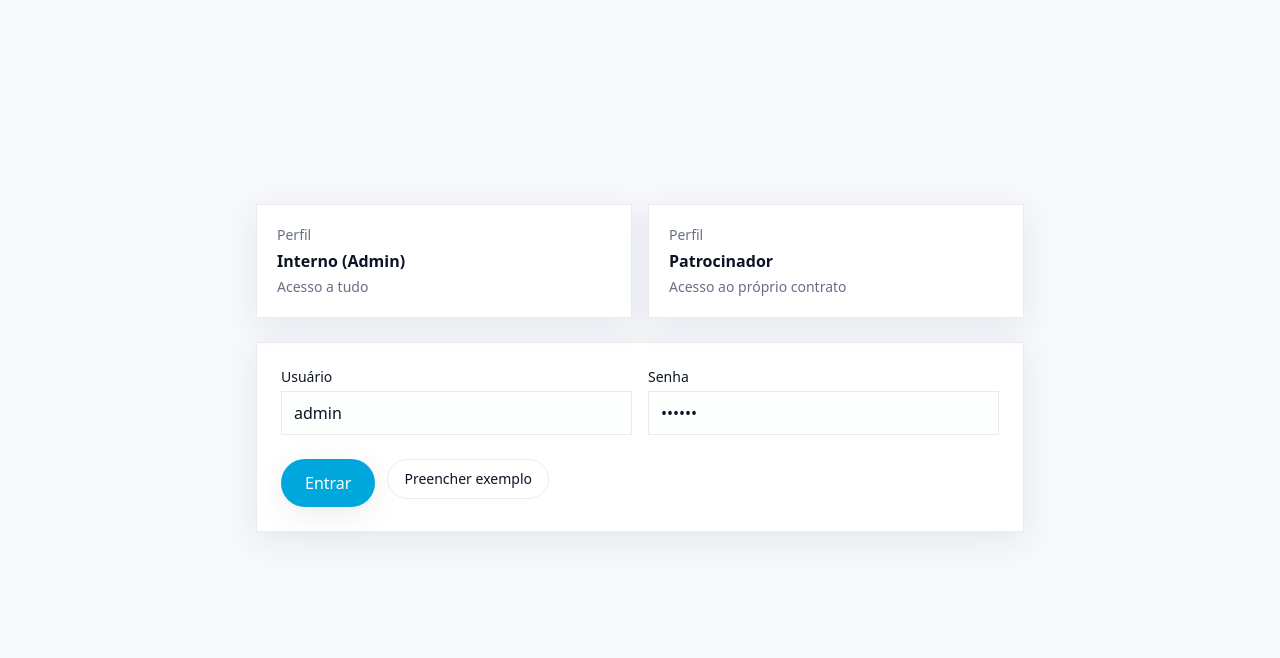
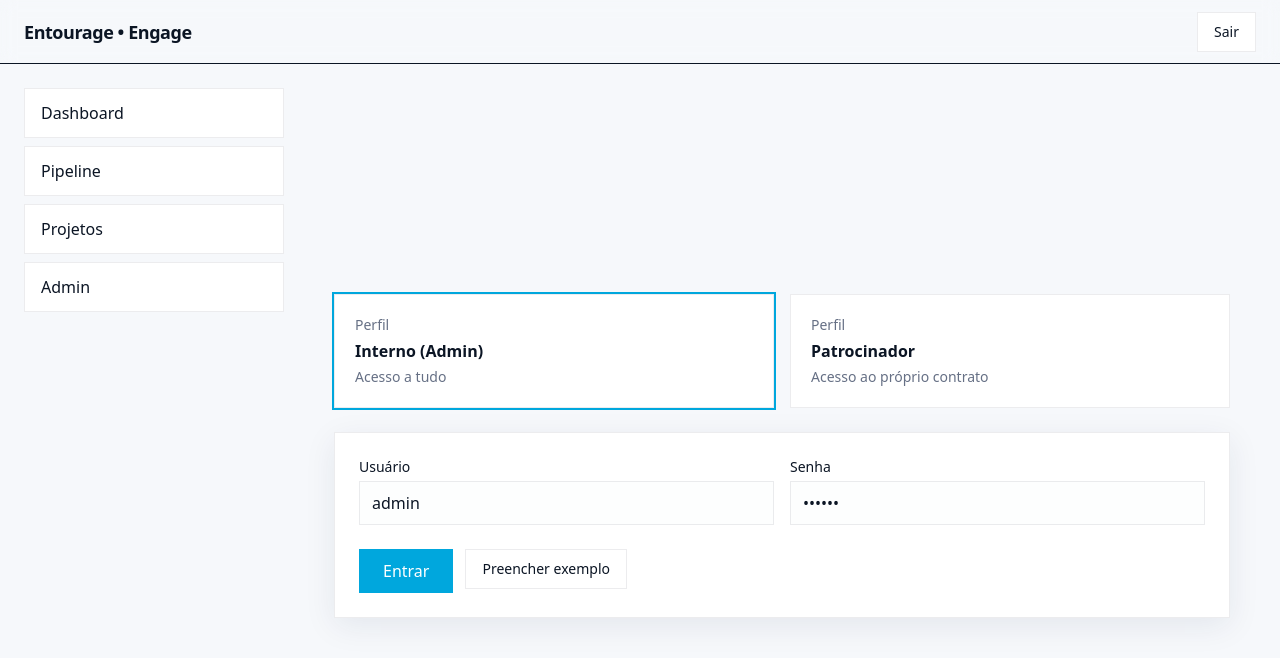
Before and after one commit to jay-psf/jay-psf-engage-dashboard-template, a Next.js app: page /login in a window 1280 px wide. Shown: the top 658 px of the page. Built offline with nearby package versions, Linux system fonts and the light colour scheme; no server answers.

Commit message:
feat: auth por cookie + middleware, layout com tema e logo sponsor, UI padronizada e login final

```diff
--- a/app/api/auth/route.ts
+++ b/app/api/auth/route.ts
@@ -3,20 +3,17 @@ import { NextRequest, NextResponse } from "next/server";
 export async function POST(req: NextRequest) {
   const { role, brand } = await req.json();
 
-  // Validação mínima de demo
   if (role !== "admin" && role !== "sponsor") {
     return NextResponse.json({ ok: false, error: "invalid role" }, { status: 400 });
   }
 
   const res = NextResponse.json({ ok: true });
-
-  // 7 dias
+  // 7 dias, httpOnly
   res.cookies.set("role", role, { httpOnly: true, sameSite: "lax", path: "/", maxAge: 60*60*24*7 });
   if (role === "sponsor") {
     res.cookies.set("brand", brand || "heineken", { httpOnly: true, sameSite: "lax", path: "/", maxAge: 60*60*24*7 });
   } else {
     res.cookies.set("brand", "", { path: "/", maxAge: 0 });
   }
-
   return res;
 }
--- a/app/layout.tsx
+++ b/app/layout.tsx
@@ -1,14 +1,31 @@
-import "../styles/globals.css";
-import "../styles/tokens.css";
+import "./styles/globals.css";
+import "./styles/tokens.css";
 import type { Metadata } from "next";
+import { cookies } from "next/headers";
+import Sidebar from "@/components/ui/Sidebar";
+import Topbar from "@/components/ui/Topbar";
 
-export const metadata: Metadata = { title: "Engage Dashboard" };
+export const metadata: Metadata = {
+  title: "Engage Dashboard",
+  description: "Patrocínios & Ativações",
+};
 
 export default function RootLayout({ children }: { children: React.ReactNode }) {
+  const roleCookie = cookies().get("role")?.value as "admin" | "sponsor" | undefined;
+  const brand = cookies().get("brand")?.value || "heineken";
+  const role: "admin" | "sponsor" = roleCookie === "sponsor" ? "sponsor" : "admin";
+  const isSponsor = role === "sponsor";
+  const htmlTheme = isSponsor ? "dark" : "light";
+  const brandLogo = isSponsor ? ("/logos/heineken.png" /* ou .jpg/.svg, ajuste se precisar */) : undefined;
+
   return (
-    <html lang="pt-BR">
+    <html lang="pt-BR" data-theme={htmlTheme}>
       <body className="min-h-screen bg-[var(--bg)] text-[var(--text)]">
-        {children}
+        <Topbar role={role} brandLogo={brandLogo} />
+        <div className="mx-auto grid max-w-screen-2xl grid-cols-[260px,1fr] gap-6 p-6">
+          <Sidebar role={role} brand={brand} />
+          <main className="min-h-[70vh]">{children}</main>
+        </div>
       </body>
     </html>
   );
--- a/app/login/login-form.tsx
+++ b/app/login/login-form.tsx
@@ -9,20 +9,16 @@ export default function LoginForm() {
   const [username, setUsername] = useState("");
   const [password, setPassword] = useState("");
 
-  // preenche exemplo pra facilitar teste
-  useEffect(() => {
-    setUsername("admin");
-    setPassword("123456");
-  }, []);
+  // Preenche exemplo pra facilitar demo
+  useEffect(() => { setUsername("admin"); setPassword("123456"); }, []);
 
   function resolveBrandFromUser(u: string): string {
-    // Regras simples de demo: "sponsor" => heineken; senão acme
+    // Regra simples de demo
     return u.toLowerCase() === "sponsor" ? "heineken" : "acme";
   }
 
   async function onSubmit(e: React.FormEvent) {
     e.preventDefault();
-    // validação simples de demo
     const ok =
       (role === "admin" && username === "admin" && password === "123456") ||
       (role === "sponsor" && username === "sponsor" && password === "000000");
@@ -33,32 +29,24 @@ export default function LoginForm() {
     }
 
     const brand = role === "sponsor" ? resolveBrandFromUser(username) : undefined;
+    await fetch("/api/auth", {
+      method: "POST",
+      headers: {"Content-Type": "application/json"},
+      body: JSON.stringify({ role, brand }),
+    });
 
-    // guarda sessão no localStorage
-    const session = { role, brand, username };
-    window.localStorage.setItem("session", JSON.stringify(session));
-
-    // ajusta tema (patrocinador = dark)
-    const html = document.documentElement;
-    if (role === "sponsor") html.setAttribute("data-theme", "dark");
-    else html.removeAttribute("data-theme");
-
-    // redireciona
-    if (role === "sponsor") {
-      window.location.href = `/sponsor/${brand}/overview`;
-    } else {
-      window.location.href = "/";
-    }
+    // Redireciona pelo perfil
+    if (role === "sponsor") window.location.href = `/sponsor/${brand}/overview`;
+    else window.location.href = "/";
   }
 
   return (
-    <main className="min-h-[calc(100vh-64px)] grid place-items-center">
-      <div className="w-full max-w-3xl space-y-6">
+    <div className="space-y-6">
       <div className="grid md:grid-cols-2 gap-4">
         <button
-            onClick={() => setRole("admin")}
-            className={`rounded-2xl border p-5 text-left bg-card border-border shadow-soft ${
-              role === "admin" ? "ring-2 ring-accent" : ""
+          onClick={() => { setRole("admin"); setUsername("admin"); setPassword("123456"); }}
+          className={`rounded-2xl border p-5 text-left bg-card border-border hover:shadow-soft transition ${
+            role === "admin" ? "ring-2 ring-[var(--accent)]" : ""
           }`}
         >
           <div className="text-sm text-muted">Perfil</div>
@@ -67,9 +55,9 @@ export default function LoginForm() {
         </button>
 
         <button
-            onClick={() => setRole("sponsor")}
-            className={`rounded-2xl border p-5 text-left bg-card border-border shadow-soft ${
-              role === "sponsor" ? "ring-2 ring-accent" : ""
+          onClick={() => { setRole("sponsor"); setUsername("sponsor"); setPassword("000000"); }}
+          className={`rounded-2xl border p-5 text-left bg-card border-border hover:shadow-soft transition ${
+            role === "sponsor" ? "ring-2 ring-[var(--accent)]" : ""
           }`}
         >
           <div className="text-sm text-muted">Perfil</div>
@@ -87,6 +75,7 @@ export default function LoginForm() {
               onChange={(e) => setUsername(e.target.value)}
               className="w-full h-11 rounded-xl border border-border bg-surface px-3"
               placeholder={role === "admin" ? "admin" : "sponsor"}
+              autoComplete="username"
             />
           </label>
           <label className="block">
@@ -97,6 +86,7 @@ export default function LoginForm() {
               className="w-full h-11 rounded-xl border border-border bg-surface px-3"
               placeholder={role === "admin" ? "123456" : "000000"}
               type="password"
+              autoComplete="current-password"
             />
           </label>
         </div>
@@ -110,6 +100,5 @@ export default function LoginForm() {
         </div>
       </form>
     </div>
-    </main>
   );
 }
--- /dev/null
+++ b/app/styles/globals.css
@@ -0,0 +1,7 @@
+@tailwind base;
+@tailwind components;
+@tailwind utilities;
+
+@import "./tokens.css";
+
+html, body { background: var(--bg); color: var(--text); }
--- /dev/null
+++ b/app/styles/tokens.css
@@ -0,0 +1,22 @@
+:root {
+  --accent: #00A7DD;        /* cor de ação */
+  --bg: #F6F8FB;            /* fundo claro */
+  --card: #FFFFFF;          /* cartões */
+  --text: #0B1524;          /* texto */
+  --muted: #667085;         /* texto secundário */
+  --border-color: rgba(16,24,40,0.08);
+}
+:root[data-theme="dark"] {
+  --accent: #00A7DD;
+  --bg: #0B1220;            /* fundo escuro */
+  --card: #111827;          /* cartões escuros */
+  --text: #E6E8EC;
+  --muted: #9BA3AF;
+  --border-color: rgba(255,255,255,0.10);
+}
+.border { border: 1px solid var(--border-color); }
+.bg-card { background: var(--card); }
+.bg-surface { background: color-mix(in oklab, var(--card) 82%, var(--bg)); }
+.text-muted { color: var(--muted); }
+.bg-[var(--accent)] { background: var(--accent); }
+.shadow-soft { box-shadow: 0 8px 30px rgba(2, 32, 71, .08); }
--- a/components/ui/Button.tsx
+++ b/components/ui/Button.tsx
@@ -1,20 +1,23 @@
 "use client";
 import clsx from "clsx";
+import React from "react";
+
 type Props = React.ButtonHTMLAttributes<HTMLButtonElement> & {
   variant?: "solid" | "outline" | "ghost";
-  size?: "sm" | "md" | "lg";
+  size?: "md" | "lg";
 };
-export default function Button({ className, variant="solid", size="md", ...props }: Props) {
-  const base = "inline-flex items-center justify-center font-medium transition-all active:scale-[.98] rounded-full";
+
+export default function Button({ className, variant="solid", size="md", ...rest }: Props) {
+  const base = "inline-flex items-center justify-center rounded-xl font-medium transition outline-none";
   const sizes = {
-    sm: "px-3 h-9 text-sm",
-    md: "px-4 h-10 text-sm",
-    lg: "px-5 h-12 text-base"
-  }[size];
-  const styles = {
-    solid: "bg-accent text-white shadow-soft hover:bg-accent-strong",
-    outline: "border border-border text-text hover:bg-surface",
-    ghost: "text-text hover:bg-surface"
-  }[variant];
-  return <button className={clsx(base, sizes, styles, className)} {...props} />;
+    md: "h-10 px-4 text-sm",
+    lg: "h-11 px-6 text-base",
+  } as const;
+  const variants = {
+    solid: "bg-[var(--accent)] text-white hover:opacity-90",
+    outline: "border border-border bg-card hover:shadow-soft",
+    ghost: "hover:bg-surface",
+  } as const;
+
+  return <button className={clsx(base, sizes[size], variants[variant], className)} {...rest} />;
 }
--- a/components/ui/Sidebar.tsx
+++ b/components/ui/Sidebar.tsx
@@ -1,49 +1,38 @@
 "use client";
 import Link from "next/link";
-import { useEffect, useState } from "react";
 
-type Session = { role?: "admin" | "sponsor"; brand?: string };
-
-function readSession(): Session {
-  try { const raw = localStorage.getItem("session"); return raw ? JSON.parse(raw) : {}; }
-  catch { return {}; }
+function Item({ href, children }: { href: string; children: React.ReactNode }) {
+  return (
+    <Link
+      href={href}
+      className="block rounded-xl border border-border bg-card px-4 py-3 hover:shadow-soft transition"
+    >
+      {children}
+    </Link>
+  );
 }
 
-export default function Sidebar() {
-  const [s, setS] = useState<Session>({});
-  useEffect(() => setS(readSession()), []);
-
-  const isSponsor = s.role === "sponsor";
-  const brand = (s.brand || "acme").toLowerCase();
-
-  const adminNav = [
-    { href: "/", label: "Dashboard" },
-    { href: "/pipeline", label: "Pipeline" },
-    { href: "/projetos", label: "Projetos" },
-    { href: "/admin", label: "Admin" },
-  ];
-
-  const sponsorNav = [
-    { href: `/sponsor/${brand}/overview`, label: "Overview" },
-    { href: `/sponsor/${brand}/results`, label: "Resultados" },
-    { href: `/sponsor/${brand}/financials`, label: "Financeiro" },
-  ];
-
-  const items = isSponsor ? sponsorNav : [...adminNav, ...sponsorNav];
-
+export default function Sidebar({ role, brand }: { role: "admin"|"sponsor"; brand?: string }) {
+  const isSponsor = role === "sponsor";
   return (
-    <aside className="w-[260px] shrink-0">
-      <nav className="space-y-3">
-        {items.map((i) => (
-          <Link
-            key={i.href}
-            href={i.href}
-            className="block rounded-xl border border-border bg-card px-4 py-3 hover:shadow-soft transition"
-          >
-            {i.label}
-          </Link>
-        ))}
-      </nav>
+    <aside className="space-y-2">
+      {!isSponsor && (
+        <>
+          <Item href="/">Dashboard</Item>
+          <Item href="/pipeline">Pipeline</Item>
+          <Item href="/projetos">Projetos</Item>
+          <Item href="/admin">Admin</Item>
+        </>
+      )}
+      {isSponsor && (
+        <>
+          <Item href={`/sponsor/${brand}/overview`}>Visão Geral</Item>
+          <Item href={`/sponsor/${brand}/events`}>Eventos</Item>
+          <Item href={`/sponsor/${brand}/assets`}>Ativos</Item>
+          <Item href={`/sponsor/${brand}/results`}>Resultados</Item>
+          <Item href={`/sponsor/${brand}/financials`}>Financeiro</Item>
+        </>
+      )}
     </aside>
   );
 }
--- a/components/ui/Topbar.tsx
+++ b/components/ui/Topbar.tsx
@@ -1,38 +1,25 @@
 "use client";
 import Image from "next/image";
-import { useEffect, useState } from "react";
+import Button from "./Button";
 
-type Session = { role?: "admin" | "sponsor"; brand?: string; username?: string };
-
-function readSession(): Session {
-  try { const raw = window.localStorage.getItem("session"); return raw ? JSON.parse(raw) : {}; }
-  catch { return {}; }
-}
-
-export default function Topbar() {
-  const [s, setS] = useState<Session>({});
-  useEffect(() => setS(readSession()), []);
-  const isSponsor = s.role === "sponsor";
-  const brand = (s.brand || "acme").toLowerCase();
-  const logoSrc = brand === "heineken" ? "/logos/heineken.png" : "/logos/acme.svg";
-
+export default function Topbar({ role, brandLogo }: { role: "admin"|"sponsor"; brandLogo?: string }) {
   return (
-    <header className="w-full sticky top-0 z-40 backdrop-blur supports-[backdrop-filter]:bg-surface/70 bg-surface border-b border-border">
-      <div className="max-w-7xl mx-auto px-4 h-16 flex items-center gap-3">
+    <header className="sticky top-0 z-40 h-16 bg-[var(--bg)]/80 backdrop-blur border-b border-border flex items-center">
+      <div className="mx-auto flex w-full max-w-screen-2xl items-center justify-between px-6">
         <div className="flex items-center gap-3">
-          <div className="w-3 h-3 rounded-full bg-accent" />
-          <span className="font-semibold">Engage Dashboard</span>
+          {brandLogo ? (
+            <div className="h-8 w-28 relative">
+              <Image src={brandLogo} alt="Logo patrocinador" fill className="object-contain" sizes="112px" />
+            </div>
+          ) : (
+            <div className="text-lg font-semibold tracking-tight">Entourage • Engage</div>
+          )}
         </div>
-        <div className="ml-auto flex items-center gap-4">
-          {isSponsor && (
-            <div className="relative w-[150px] h-8">
-              <Image alt={`${brand} logo`} src={logoSrc} fill className="object-contain" priority />
-            </div>
-          )}
+        <nav className="flex items-center gap-2">
           <form action="/api/logout" method="post">
-            <button className="px-3 py-1.5 rounded-lg border text-sm">Sair</button>
+            <Button type="submit" variant="outline">Sair</Button>
           </form>
-        </div>
+        </nav>
       </div>
     </header>
   );
--- a/middleware.ts
+++ b/middleware.ts
@@ -5,19 +5,19 @@ export function middleware(req: NextRequest) {
   const role = req.cookies.get("role")?.value;
   const brand = req.cookies.get("brand")?.value;
 
-  // público
+  // Público
   if (pathname === "/login" || pathname.startsWith("/api")) {
     return NextResponse.next();
   }
 
-  // sem sessão => login
+  // Sem sessão => login
   if (!role) {
     const url = req.nextUrl.clone();
     url.pathname = "/login";
     return NextResponse.redirect(url);
   }
 
-  // patrocinador só pode /sponsor/[brand]/*
+  // Patrocinador: trava fora do escopo /sponsor/[brand]/*
   if (role === "sponsor") {
     const b = brand || "heineken";
     if (!pathname.startsWith(`/sponsor/${b}`)) {
```
Lines whose indentation alone changed are shown as unchanged.
